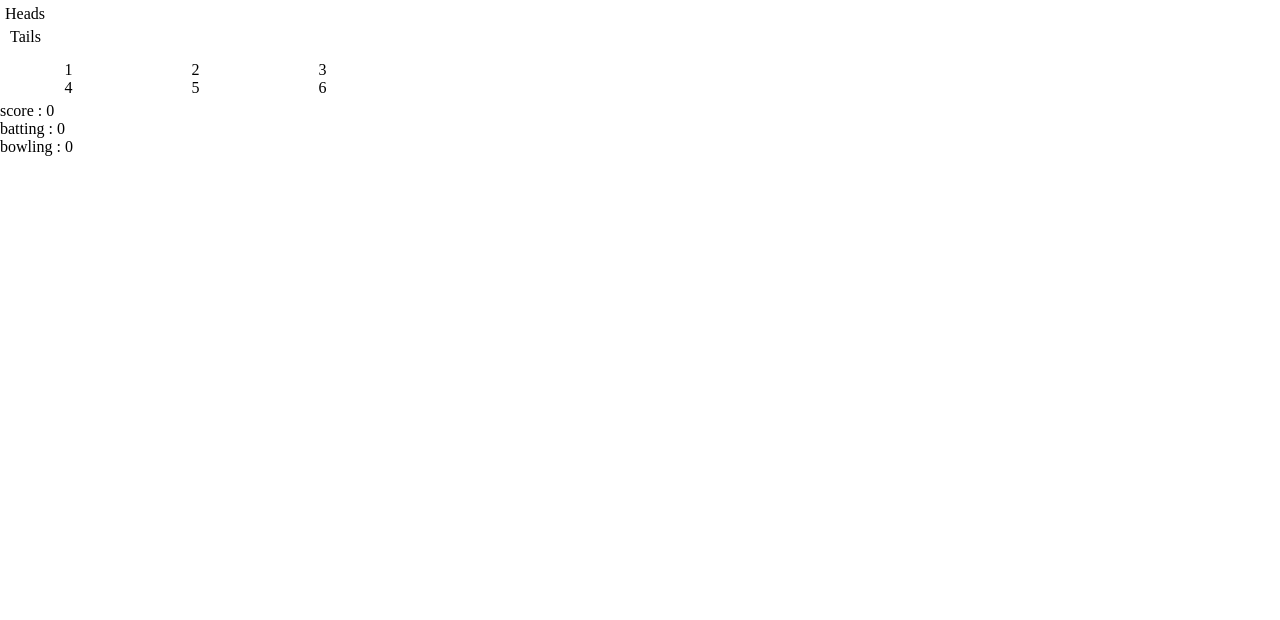
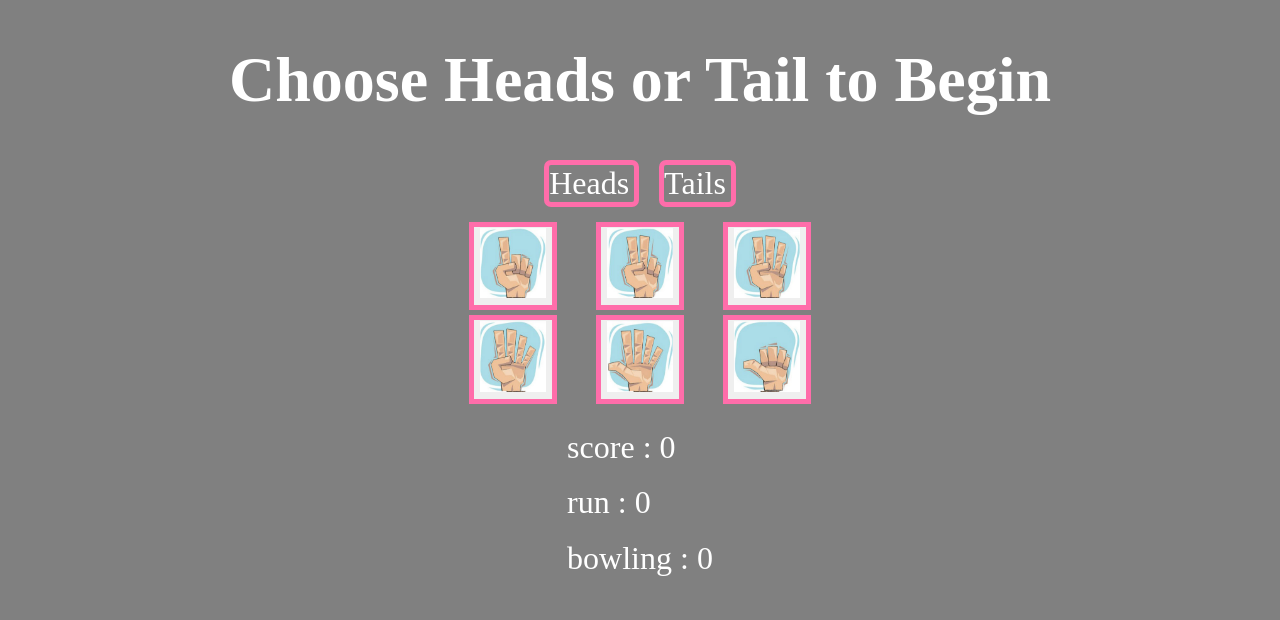
Before and after one commit to manavagr1108/HandCricket-Delta, a plain HTML site: page index.html in a window 1280 px wide. Drawn offline with Linux system fonts and the light colour scheme.

Commit message:
hand cricket
completed

```diff
--- a/index.html
+++ b/index.html
@@ -11,31 +11,35 @@
 </head>
 
 <body>
+    <h1>Choose Heads or Tail to Begin</h1>
     <div class="toss">
         <div class="head" onclick="toss(0)">Heads</div>
-        <div class="toss" onclick="toss(1)">Tails</div>
+        <div class="tail" onclick="toss(1)">Tails</div>
     </div>
     <div id="select">
         <div class="choose_batting" onclick="decide(0)">Batting</div>
         <div class="choose_bowling" onclick="decide(1)">Bowling</div>
     </div>
-    <div id="computer_bat"></div>
+    <div class="input">
+        <button id="1" onclick="batting(1)"><img src="1.jpg" alt=""></button>
+        <button id="2" onclick="batting(2)"><img src="2.jpg" alt=""></button>
+        <button id="3" onclick="batting(3)"><img src="3.jpg" alt=""></button>
+        <button id="4" onclick="batting(4)"><img src="4.jpg" alt=""></button>
+        <button id="5" onclick="batting(5)"><img src="5.jpg" alt=""></button>
+        <button id="6" onclick="batting(6)"><img src="6.jpg" alt=""></button>
+    </div>
 
-    <div class="decision"></div>
-
-    <div class="input">
-        <div id="1" onclick="batting(1)">1</div>
-        <div id="2" onclick="batting(2)">2</div>
-        <div id="3" onclick="batting(3)">3</div>
-        <div id="4" onclick="batting(4)">4</div>
-        <div id="5" onclick="batting(5)">5</div>
-        <div id="6" onclick="batting(6)">6</div>
+    <div class="display">
+        <div id="score_display">score : 0</div>
+        <div id="batting_display">run : 0</div>
+        <div id="bowling_display">bowling : 0</div>
     </div>
-    <div id="score_display">score : 0</div>
-    <div id="batting_display">batting : 0</div>
-    <div id="bowling_display">bowling : 0</div>
-
-
+    <div class="commentry">
+        <div id="decision"></div>
+        <div id="computer_bat"></div>
+        <div id="target"></div>
+        <div id="win_lose"></div>
+    </div>
     <script src="index.js">
 
     </script>
--- a/index.js
+++ b/index.js
@@ -1,79 +1,144 @@
 var score_user = 0;
 var score_computer = 0;
-var bat=1;
+var bat = 1;
 var computer_selection;
 var bowling;
-
-result= document.getElementsByClassName('decision');
-// select= document.getElementsByClassName('select');
-batting_display= document.getElementById('batting_display');
-bowling_display= document.getElementById('bowling_display');
-score_display= document.getElementById('score_display');
+var toss_val=2;
+// result = document.getElementsById('decision');
+batting_display = document.getElementById('batting_display');
+bowling_display = document.getElementById('bowling_display');
+score_display = document.getElementById('score_display');
 
 function toss(id) {
-    if(Math.floor(Math.random()*2)==id) {
-        select.style.display= "grid";
-    }
-    else
+    if(toss_val=2)
     {
-        computer_bat.innerHTML="computer chose bowling, you are batting";
+        if (Math.floor(Math.random() * 2) == id) {
+            select.style.display = "grid";
+        }
+        else {
+            computer_bat.innerHTML = "computer chose bowling, you are batting";
+            bat = 1;
+            toss_val = 1;
+        }
     }
 }
 function decide(id) {
-    if(id==0) {
-        console.log('batting')
-    }
-    else
-    {
-        console.log('bowling')
+    if(toss_val=2){
+        if (id == 0) {
+            console.log('batting');
+            bat = 1;
+            toss_val = 1;
+            decision.innerHTML="you choose batting";
+        }
+        else {
+            console.log('bowling')
+            bat = 1;
+            toss_val = 0;
+            decision.innerHTML="you choose bowling";
+        }
     }
 }
 
 
-function batting(id)
-{
-   if(bat==1)
-   {
-    computer_bowling = computer();
-    if(computer_bowling == id)
-    {
-        console.log('out')
-        console.log('batting over your score is:',score_user)
-        bat--;
-        score_display.innerHTML = "batting :" + score_user;
-        batting_display.innerHTML = "batting :" + id;
-        bowling_display.innerHTML = "bowling :" + computer_bowling;
+function batting(id) {
+    if (toss_val = 1) {
+        if (bat == 1) {
+            computer_bowling = computer();
+            if (computer_bowling === id) {
+                console.log('out')
+                console.log('batting over your score is:', score_user)
+                target.innerHTML = "target:"+score_user;
+                bat--;
+                score_display.innerHTML = "score :" + score_user;
+                batting_display.innerHTML = "run :" + id;
+                bowling_display.innerHTML = "bowling :" + computer_bowling;
+            }
+            else {
+                score_user += id;
+                score_display.innerHTML = "score :" + score_user;
+                batting_display.innerHTML = "run :" + id;
+                bowling_display.innerHTML = "bowling :" + computer_bowling;
+            }
+        }
+        else {
+            computer_batting = computer();
+            if (computer_batting == id) {
+                // console.log(score_computer, "   ", score_user)
+                console.log('u win')
+                win_lose.innerHTML = "You win";
+                score_display.innerHTML = "score :" + score_computer;
+                batting_display.innerHTML = "run :" + id;
+                bowling_display.innerHTML = "bowling :" + computer_batting;
+            }
+            else {
+                score_computer += id;
+                score_display.innerHTML = "score :" + score_computer;
+                batting_display.innerHTML = "run :" + id;
+                bowling_display.innerHTML = "bowling :" + computer_batting;
+                if (score_user < score_computer) {
+                    console.log('u lose')
+                    win_lose.innerHTML = "You lose";
+                    score_display.innerHTML = "score :" + score_computer;
+                    batting_display.innerHTML = "run :" + id;
+                    bowling_display.innerHTML = "bowling :" + computer_batting;
+                }
+
+
+            }
+        }
     }
-    else{
-        score_user+=id;
-        score_display.innerHTML = "batting :" + score_user;
-        batting_display.innerHTML = "batting :" + id;
-        bowling_display.innerHTML = "bowling :" + computer_bowling;
+    if (toss_val = 0) {
+        if (bat == 1) {
+            computer_batting = computer();
+            if (computer_batting === id) {
+                console.log('out')
+                console.log('batting over computer score is:', score_computer)
+                bat--;
+                target.innerHTML = "target:"+score_computer;
+                score_display.innerHTML = "target :" + score_computer;
+                batting_display.innerHTML = "run :" + id;
+                bowling_display.innerHTML = "bowling :" + computer_batting;
+            }
+            else {
+                score_computer+= id;
+                score_display.innerHTML = "score :" + score_computer;
+                batting_display.innerHTML = "run :" + id;
+                bowling_display.innerHTML = "bowling :" + computer_batting;
+            }
+
+        }
+        else {
+            computer_bowling = computer();
+            if (computer_bowling === id) {
+                // console.log(score_computer, "   ", score_user)
+                console.log('u lose')
+                win_lose.innerHTML = "You lose";
+                score_display.innerHTML = "score :" + score_user;
+                batting_display.innerHTML = "run :" + id;
+                bowling_display.innerHTML = "bowling :" + computer_bowling;
+            }
+            else {
+                score_user += id;
+                score_display.innerHTML = "score :" + score_user;
+                batting_display.innerHTML = "run :" + id;
+                bowling_display.innerHTML = "bowling :" + computer_bowling;
+                if (score_user > score_computer) {
+                    console.log('u win')
+                    win_lose.innerHTML = "You win";
+                    score_display.innerHTML = "score :" + score_user;
+                    batting_display.innerHTML = "run :" + id;
+                    bowling_display.innerHTML = "bowling :" + computer_bowling;
+                }
+            }
+        }
     }
-   }
-   else{
-     computer_batting= computer();
-     if(score_user<score_computer)
-     {
-         console.log('u lose')
-     }
-    else if(computer_batting == id)
-    {
-        console.log(score_computer,"   ",score_user)
-        console.log('u win')
-    }
-    else{
-        score_computer+=id;
-    }
-   }
 }
 
 
-function computer(){
-    computer_selection = Math.floor(Math.random()*7);
-    while(computer_selection==0)
-    {
-        computer_selection = Math.floor(Math.random()*7);
+function computer() {
+    computer_selection = Math.floor(Math.random() * 7);
+    while (computer_selection == 0) {
+        computer_selection = Math.floor(Math.random() * 7);
     }
     return computer_selection;
 }
--- a/style.css
+++ b/style.css
@@ -1,22 +1,81 @@
 body{
     margin: 0px;
     padding: 0px;
+    align-content: center;
+    justify-content: center;
+    font-size: 200%;
+    background-color: gray;
+    color: white;
 }
 .input{
     display: grid;
-    grid-template-columns: 10% 10% 10%;
+    grid-template-columns: 7% 7% 7%;
     text-align: center;
+    /* cursor: pointer; */
+    padding: 5px;
+    justify-content: center;
+    gap: 3%;
+}
+
+button{
+    /* width: 150%; */
+    padding-bottom: 8%;
+    border: 5px solid rgb(255, 109, 170);
     cursor: pointer;
-    padding: 5px;
+}
+img{
+    height: 100%;
+    width: 100%;
 }
 
 .toss{
+    /* cursor: pointer;
+    text-align: center;
+    justify-content: center;
+    display: grid;
+    grid-template-columns: 7% 7%;
+    padding-bottom: 2%; */
+    margin-top: 30px;
+    margin-bottom: 10px;
+    /* margin-left:80px; */
+    display: flex;
+    justify-content: center;
+    flex-direction: row;
+}
+
+.head,.tail{
+    padding-right: 5px;
+    /* margin-right: 5px; */
+    border: 5px solid rgb(255, 109, 170);
+    border-radius: 7px;
+    /* margin-right: 5px; */
+    margin: 0px 10px;
     cursor: pointer;
-    padding: 5px;
 }
 
 #select{
     display: none;
+    grid-template-columns: 7% 7%;
+    grid-gap: 8%;
     cursor: pointer;
     padding: 5px;
+    justify-content: center;
 }
+
+h1{
+    text-align: center;
+}
+
+.display{
+    justify-content: center;
+    display: grid;
+    padding: 2%;
+    grid-template-rows: 50% 50% 50%;
+}
+
+.commentry
+{
+    justify-content: center;
+    display: grid;
+    padding: 2%;
+}
```
Also changed, not shown: 1.jpg (added), 2.jpg (added), 3.jpg (added), 4.jpg (added), 5.jpg (added), 6.jpg (added).
